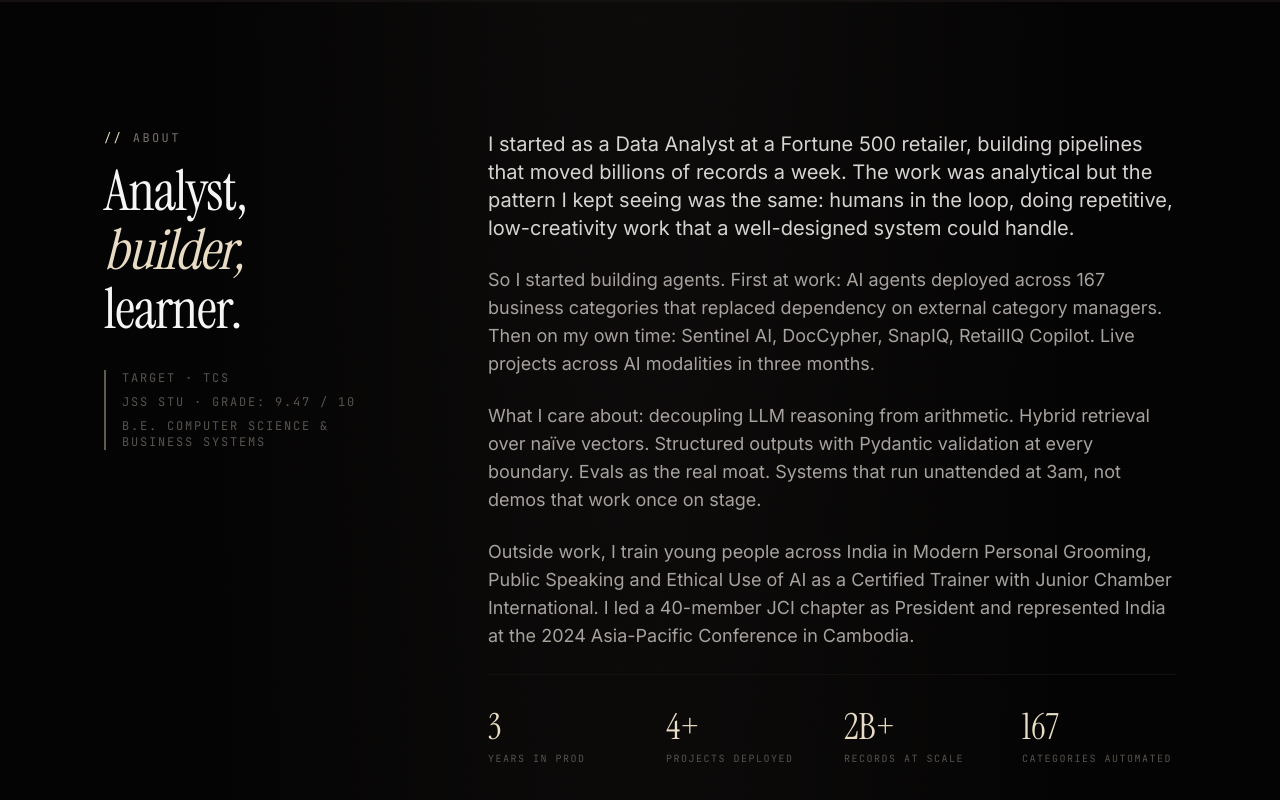
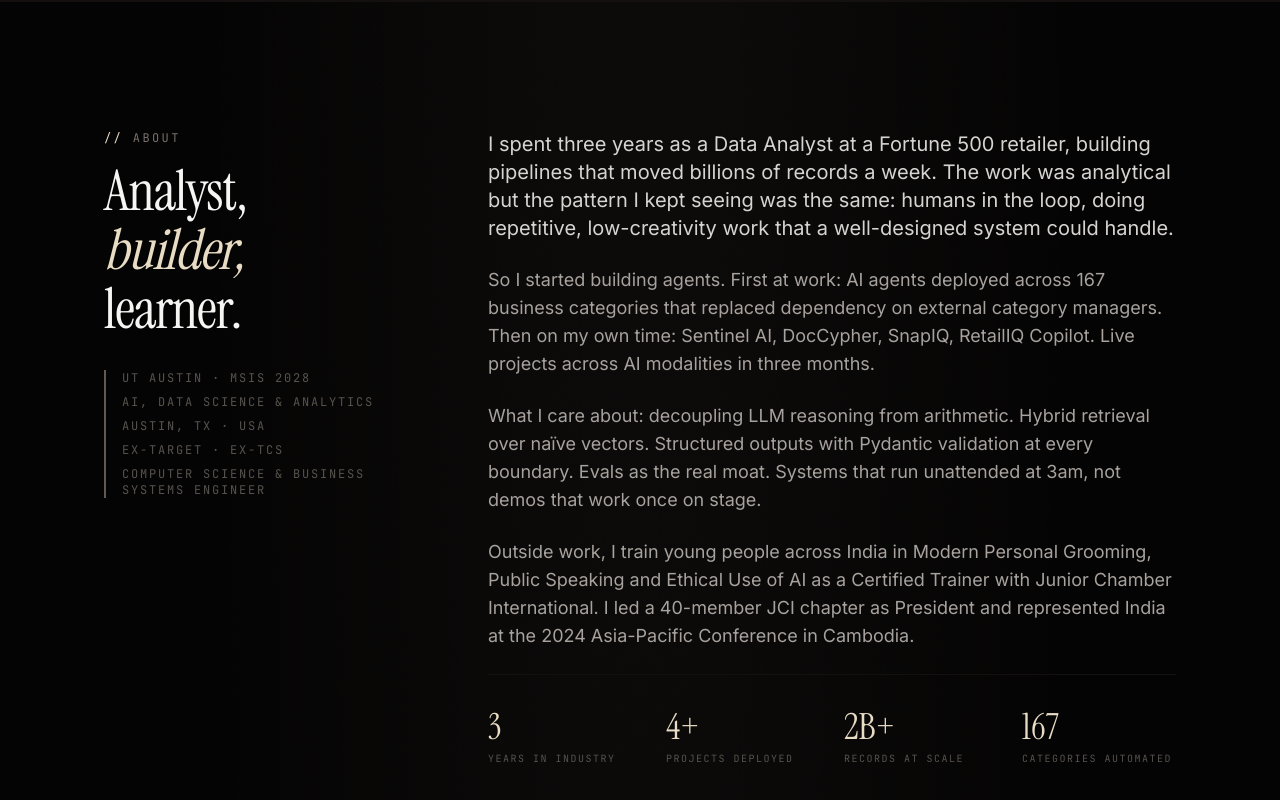
Before and after one commit to Arjunn28/arjun-portfolio, a Next.js app: page / in a window 1280 px wide. Shown: the part 893-1693 px from the top of the page. Built offline with nearby package versions, Linux system fonts and the light colour scheme; no server answers.

Commit message:
Update About component with new education and experience

```diff
--- a/components/About.tsx
+++ b/components/About.tsx
@@ -25,9 +25,11 @@ export function About() {
                 learner.
               </h2>
               <div className="font-mono text-xs text-ink-500 uppercase tracking-[0.15em] space-y-2 border-l-2 border-accent/40 pl-4">
-                <div>Target · TCS</div>
-                <div>JSS STU · Grade: 9.47 / 10</div>
-                <div>B.E. Computer Science & Business Systems</div>
+                <div>UT Austin · MSIS 2028</div>
+                <div>AI, Data Science &amp; Analytics</div>
+                <div>Austin, TX · USA</div>
+                <div>Ex-Target · Ex-TCS</div>
+                <div>Computer Science & Business Systems Engineer</div>
               </div>
             </motion.div>
           </div>
@@ -40,7 +42,7 @@ export function About() {
               transition={{ duration: 0.6, delay: 0.1 }}
               className="text-ink-200 text-lg md:text-xl leading-relaxed text-pretty"
             >
-              I started as a Data Analyst at a Fortune 500 retailer, building
+              I spent three years as a Data Analyst at a Fortune 500 retailer, building
               pipelines that moved billions of records a week. The work was
               analytical but the pattern I kept seeing was the same: humans in
               the loop, doing repetitive, low-creativity work that a well-designed
@@ -96,7 +98,7 @@ export function About() {
               transition={{ duration: 0.6, delay: 0.5 }}
               className="pt-8 mt-8 border-t border-ink-800 grid grid-cols-2 md:grid-cols-4 gap-6"
             >
-              <Stat label="Years in Prod" value="3" />
+              <Stat label="Years in industry" value="3" />
               <Stat label="Projects deployed" value="4+" />
               <Stat label="Records at scale" value="2B+" />
               <Stat label="Categories automated" value="167" />
```
